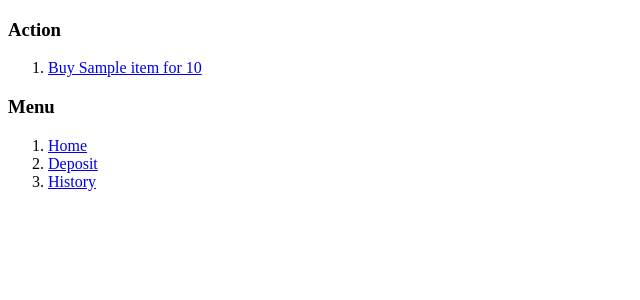
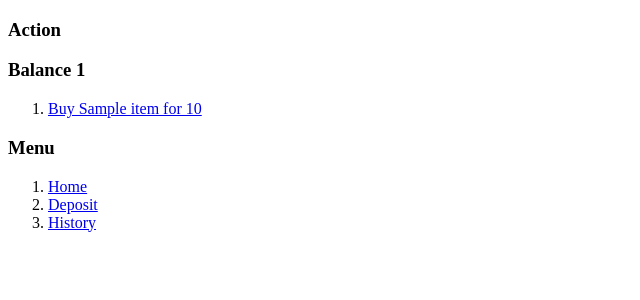
Before and after one commit to payne/TechTalkerSnacks, a Flask app: template templates/home.html in a window 1280 px wide. Shown: the top 300 px of the page, without its empty margins (0-640 px from the left). Run offline with Flask 2, Linux system fonts and the light colour scheme; the template is opened without the code that fills it: most values are stand-ins (such as "Sample title", 1, 10 or a date in 2020).

Commit message:
balance now shown

```diff
--- a/templates/home.html
+++ b/templates/home.html
@@ -1,6 +1,7 @@
 {% extends "layout.html" %}
 
 {% block content %}
+<h3>Balance {{total_spent}}</h3>
   <ol>
   {% for item, price in prices.items() %}
     <li>
```
